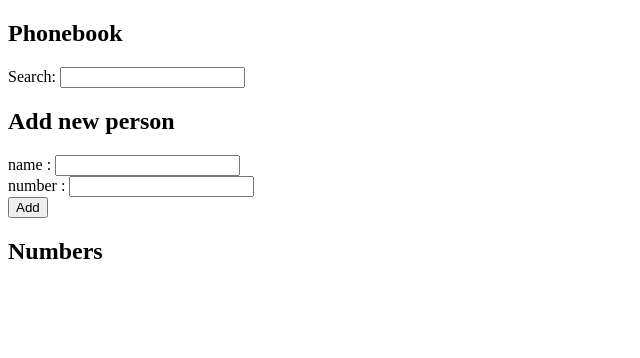
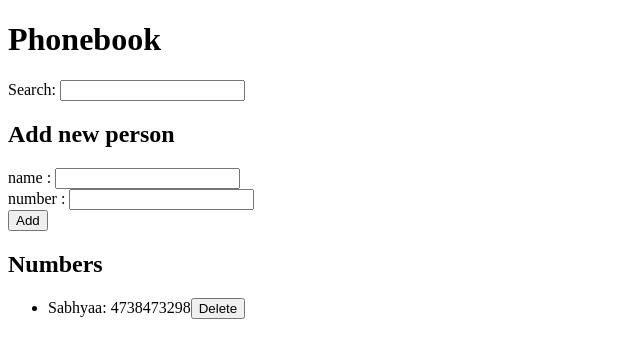
Before and after one commit to SabhyaaPradhan/Phonebook, a React (Vite) app: page / in a window 1280 px wide. Shown: the top 358 px of the page, without its empty margins (0-640 px from the left). Built offline with nearby package versions, Linux system fonts and the light colour scheme; data requests are answered from the project's data file.

Commit message:
first commit

```diff
--- a/db.json
+++ b/db.json
@@ -1,3 +1,9 @@
 {
-  "persons": []
+  "persons": [
+    {
+      "name": "Sabhyaa",
+      "number": "4738473298",
+      "id": 1
+    }
+  ]
 }
--- a/src/App.jsx
+++ b/src/App.jsx
@@ -7,6 +7,7 @@ const App = () => {
   const [newNumber, setNewNumber] = useState('')
   const [searchQuery, setSearchQuery] = useState('')
 
+
   const addPerson = (event) => {
     event.preventDefault()
 
@@ -15,10 +16,12 @@ const App = () => {
     if (nameExists) {
       const existingPerson = persons.find(person => person.name === newName);
       window.alert(`${existingPerson.name} already exists in the phonebook with ${existingPerson.number}`);
+
     } else {
       const newPerson = { name: newName, number: newNumber }
 
-      noteService.create(newPerson)
+      noteService
+        .create(newPerson)
         .then(response => {
           setPersons([...persons, response.data])
           setNewName('')
@@ -36,13 +39,18 @@ const App = () => {
       noteService
         .deletePerson(id)
         .then(() => {
-        setPersons(persons.filter(person => person.id !==id))
+          setPersons(persons.filter(person => person.id !== id))
         })
         .catch(error => {
           console.error('Error deleting person:', error);
         })
     }
   }
+
+  const filteredPersons = persons.filter(person =>
+    person.name.toLowerCase().includes(searchQuery.toLowerCase()) ||
+    person.number.includes(searchQuery)
+  )
 
   useEffect(() => {
     noteService
@@ -54,7 +62,7 @@ const App = () => {
 
   return (
     <div>
-      <h2>Phonebook</h2>
+      <h1>Phonebook</h1>
       <div>
         Search: <input
           type="text"
@@ -84,7 +92,7 @@ const App = () => {
       </form>
       <h2>Numbers</h2>
       <ul>
-        {persons.map((person, index) => (
+        {filteredPersons.map((person, index) => (
           <li key={index}>{person.name}: {person.number}
             <button onClick={() => deletePerson(person.id, person.name)}>Delete</button>
           </li>
--- a/src/services/notes.js
+++ b/src/services/notes.js
@@ -11,6 +11,7 @@ const create = newObject => {
 
 const update = (id, newObject) => {
     return axios.put(`${baseUrl}/${id}`, newObject)
+    .then(response => response.data)
 }
 
 const deletePerson =(id) => {
```
Lines whose indentation alone changed are shown as unchanged.
